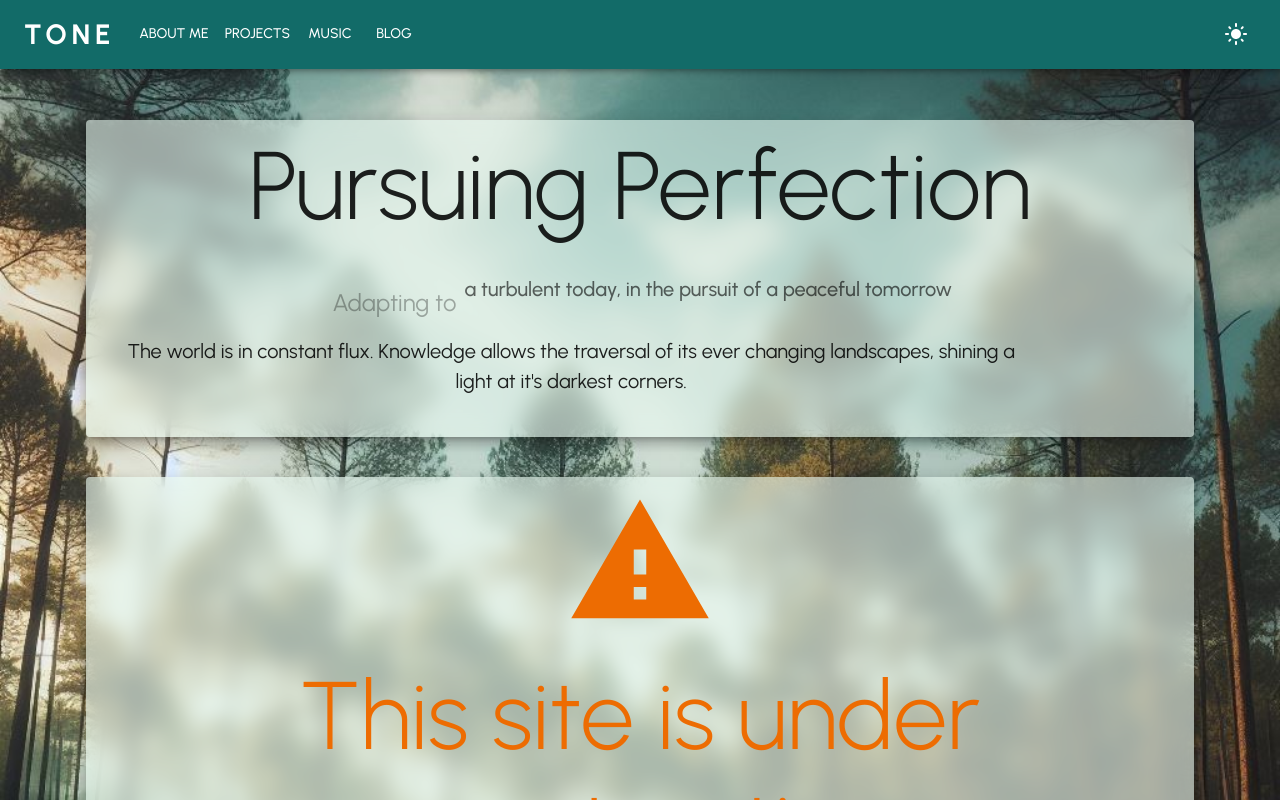
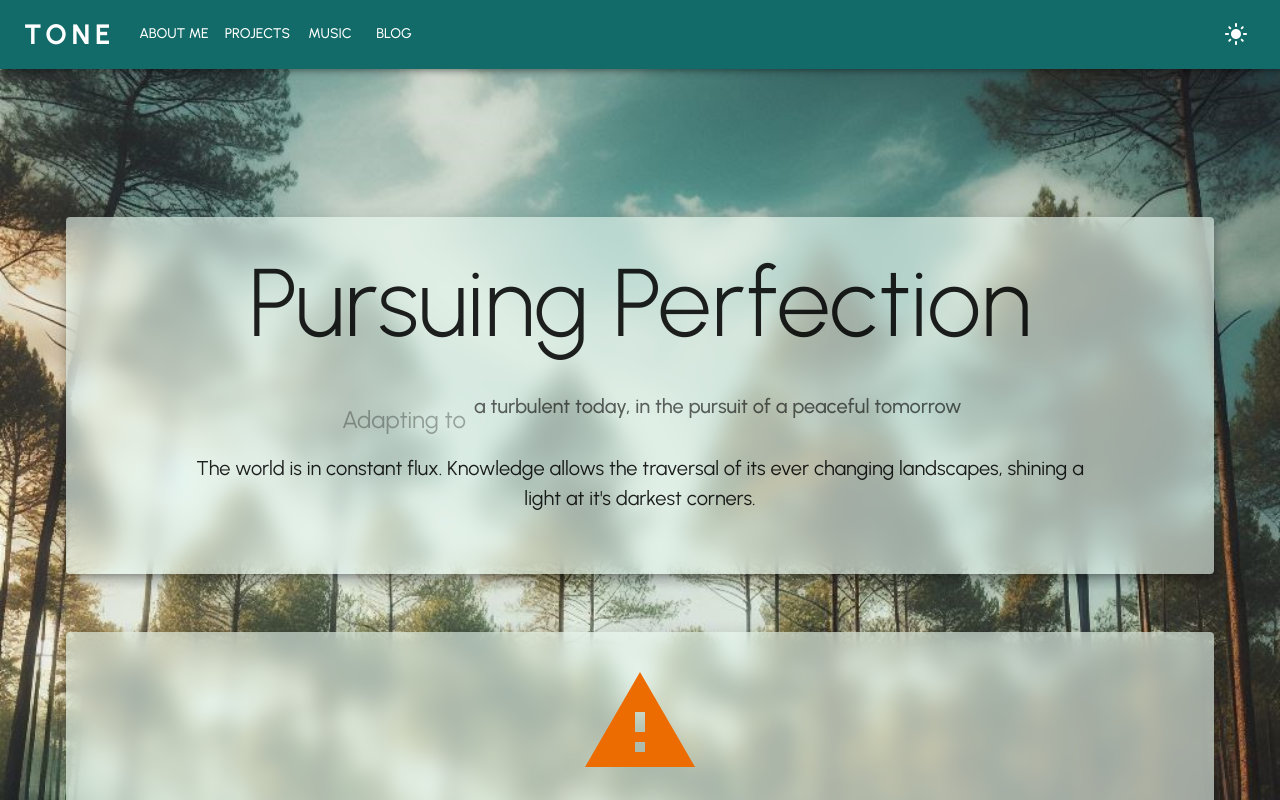
Before and after one commit to ToneAr/tone-consulting-website, a React (Create React App) app: page / in a window 1280 px wide. Shown: the top 800 px of the page. Built offline with nearby package versions, Linux system fonts and the light colour scheme; a web font is replaced by a local one.

Commit message:
Misc changes

```diff
--- a/src/App.tsx
+++ b/src/App.tsx
@@ -27,6 +27,9 @@ export default function App () {
                     light: '#194d91',
                     contrastText: '#47008F',
                 },
+                background: {
+                    paper: "#212121aa"
+                }
             },
             typography: {
                 fontFamily: "\"Urbanist\"",
--- a/src/CSS/App.css
+++ b/src/CSS/App.css
@@ -53,9 +53,6 @@
   justify-content: center;
   font-size: calc(10px + 2vmin);
 
-  width: 120;
-  height: 120;
-
   z-index: -1;
 
   background-repeat: no-repeat;
@@ -66,7 +63,8 @@
   overscroll-behavior: contain;
   overflow-y: auto;
   width: 100%;
-  height: 100%;
+  padding-bottom: 10%;
+  padding-top: 10vh;
 }
 
 .paper {
@@ -78,7 +76,6 @@
   width: 85vw;
   min-height: 20vh;
   z-index: 1;
-
   position: relative;
 }
 
@@ -113,7 +110,7 @@ z-index: 0;
 }
 
 .darkLink {
-  color: aquamarine;
+  color: rgb(103, 207, 173);
 }
 
 .darkLink:visited {
@@ -124,16 +121,30 @@ z-index: 0;
   color: rgb(173, 189, 101);
 }
 
+.darkLink:hover {
+  color: rgb(134, 255, 209);
+}
+.darkLink:hover:visited {
+  color: rgb(215, 128, 255);
+}
+
 .link {
-  color: rgb(65, 151, 122);
+  color: rgb(22, 155, 110);
 }
 
 .link:visited {
-  color: rgb(109, 69, 133);
+  color: rgb(166, 119, 228);
 }
 
 .link:active {
   color: rgb(88, 168, 101);
+}
+
+.link:hover:visited {
+  color: rgb(215, 128, 255);
+}
+.link:hover {
+  color: rgb(69, 224, 165);
 }
 
 .App-link {
@@ -148,3 +159,7 @@ z-index: 0;
     transform: rotate(360deg);
   }
 }
+
+.MuiPaper-elevation {
+  backdrop-filter: blur(10px)
+}
--- a/src/Common/CommonElements.tsx
+++ b/src/Common/CommonElements.tsx
@@ -54,9 +54,12 @@ function DownArrow ( props : any ) {
 	</AnimatedBox>
 };
 
-function PageStack ( props:props ) {
+function PageStack ( props: any ) {
   return (
-    <Stack direction="column" spacing={props.spacing ?? '5vh'} sx={props.sx}>
+    <Stack
+      direction="column" spacing={props.spacing ?? '5%'}
+      alignItems="center"
+      sx={{...props.sx}}>
         {props.children}
     </Stack>
   );
@@ -96,8 +99,9 @@ function DisplayPanel ( {className = "paper", elevation = 8, ...props}: any ) {
           ref={ref}
           className={className}
           elevation={elevation}
+          sx={{...props.sx}}
           style={{
-            padding:10,
+            padding:30,
             backdropFilter: `blur(10px)`,
             textAlign: 'center',
             ...backgroundAnimation,
@@ -105,11 +109,11 @@ function DisplayPanel ( {className = "paper", elevation = 8, ...props}: any ) {
             ...props.style
           }}
         >
-          <Box
+          {/* <Box
             sx={{width: '95%'}}
-          >
+          > */}
             {props.children}
-          </Box>
+          {/* </Box> */}
         </AnimatedPaper>
     );
 };
--- a/src/Pages/About/About.tsx
+++ b/src/Pages/About/About.tsx
@@ -574,9 +574,6 @@ export default function About() {
 		<PageBox>
 			<PageStack>
 
-				{/* Spacer */}
-				<Box sx={{height: '10vh'}} />
-
 				{/* Title */}
 				<TitleCard style={{...compAnimationForTitleCard}} />
 
--- a/src/Pages/Home/Home.tsx
+++ b/src/Pages/Home/Home.tsx
@@ -106,8 +106,8 @@ function Home() {
           </DisplayPanel>
 
           <DisplayPanel>
-              <Typography variant='h1' color={theme.palette.warning.main} textAlign={'center'}>
-                <WarningIcon sx={{fontSize: 150}}/><br/>This site is under construction
+              <Typography variant='h2' color={theme.palette.warning.main} textAlign={'center'}>
+                <WarningIcon sx={{fontSize: 120}}/><br/>This site is under construction
               </Typography>
           </DisplayPanel>
 
--- a/src/Resources/raw-strings.json
+++ b/src/Resources/raw-strings.json
@@ -43,12 +43,12 @@
                 "experience" : {
                     "scopeExp" : {
                         "title" : "Scope and design solution projects",
-                        "desc" : "WIP",
-                        "label" : "Experience"
+                        "label" : "Experience",
+                        "desc" : "Acted as first technical contact with customers, communicating on their specific needs and scoping the projects for the drafting of the technical agreement."
                     },
                     "clientExp" : {
                         "title" : "Meet with- and present to clients",
-                        "desc"  : "WIP",
+                        "desc"  : "Meet with customers and stakeholders of ongoing projects, discussing progress and ensuring adherence to the customers vision.",
                         "label" : "Experience"
                     },
                     "teachExp" : {
```
Also changed, not shown: 1 other file (tests, documents, lock files or other folders).
